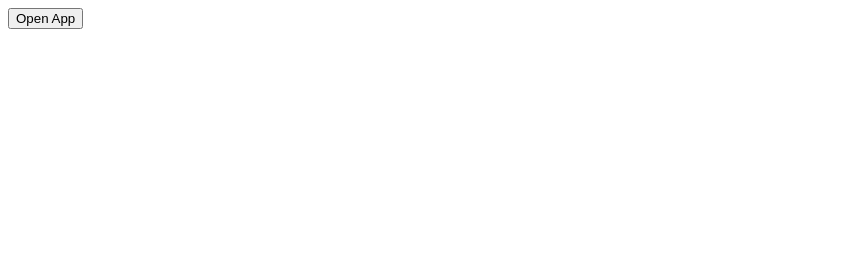
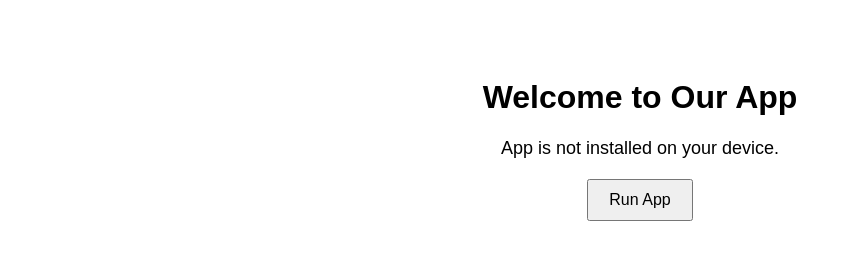
Before and after one commit to ibnchahdia/deeplink_test, a plain HTML site: page index.html in a window 1280 px wide. Shown: the whole page, without its empty margins (0-851 px from the left). Drawn offline with Linux system fonts and the light colour scheme.

Commit message:
configuration

```diff
--- a/index.html
+++ b/index.html
@@ -2,33 +2,84 @@
 <html lang="en">
 <head>
   <meta charset="UTF-8">
-  <title>Open My App</title>
+  <title>App Detection and Launch Page</title>
+  <style>
+    body {
+      font-family: Arial, sans-serif;
+      text-align: center;
+      padding-top: 50px;
+    }
+    #status {
+      font-size: 18px;
+      margin: 20px 0;
+    }
+    #openAppBtn {
+      padding: 10px 20px;
+      font-size: 16px;
+      cursor: pointer;
+    }
+  </style>
 </head>
 <body>
 
-<button id="openAppBtn">Open App</button>
-<p id="status"></p>
+  <h1>Welcome to Our App</h1>
+  <p id="status">Checking if the app is installed...</p>
+  <button id="openAppBtn">Run App</button>
 
   <script>
-  document.getElementById('openAppBtn').addEventListener('click', function() {
-    var appScheme = 'myapp://open?param1=value1&param2=value2';
-    var now = new Date().getTime();
-    var timeout = 2000;
-    var iframe = document.createElement('iframe');
+    (function() {
+      // Configuration
+      const universalLink = 'https://ibnchahdia.github.io/deeplink_test/test';
+
+      // Custom URL Scheme without parameters
+      const appScheme = 'yrnet://open';
+
+      const statusElement = document.getElementById('status');
+      const openAppBtn = document.getElementById('openAppBtn');
+
+      // Function to detect if the app is installed
+      function detectApp(callback) {
+        const timeout = 1500;
+        let hasApp = false;
+        const start = Date.now();
+
+        // Try to open the app via the custom URL scheme
+        const iframe = document.createElement('iframe');
         iframe.style.display = 'none';
         iframe.src = appScheme;
         document.body.appendChild(iframe);
 
         setTimeout(function() {
-      var elapsed = new Date().getTime() - now;
-      if (elapsed < timeout + 100) {
-        document.getElementById('status').innerText = 'App is not installed.';
-      } else {
-        document.getElementById('status').innerText = 'App is installed.';
+          const elapsed = Date.now() - start;
+          if (elapsed > timeout + 100) {
+            hasApp = true;
           }
           document.body.removeChild(iframe);
+          callback(hasApp);
         }, timeout);
+      }
+
+      // Update the status message
+      function updateStatus(isInstalled) {
+        if (isInstalled) {
+          statusElement.innerText = 'App is installed on your device.';
+        } else {
+          statusElement.innerText = 'App is not installed on your device.';
+        }
+      }
+
+      // On page load, check if the app is installed
+      window.onload = function() {
+        detectApp(function(isInstalled) {
+          updateStatus(isInstalled);
         });
+      };
+
+      // When 'Run App' button is clicked
+      openAppBtn.addEventListener('click', function() {
+        window.location.href = universalLink;
+      });
+    })();
   </script>
 
 </body>
```
Also changed, not shown: apple-app-site-association.json (added, +11 -0 lines), .well-known/assetlinks.json (added). Lines whose indentation alone changed are shown as unchanged.
